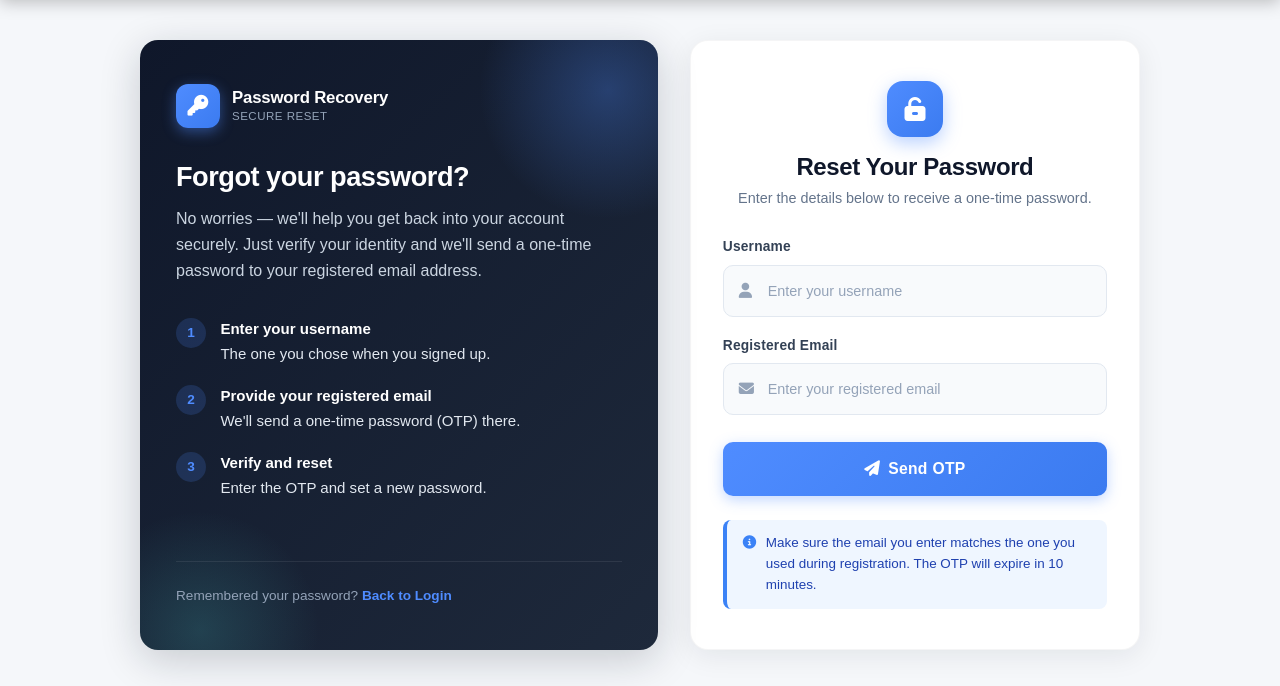
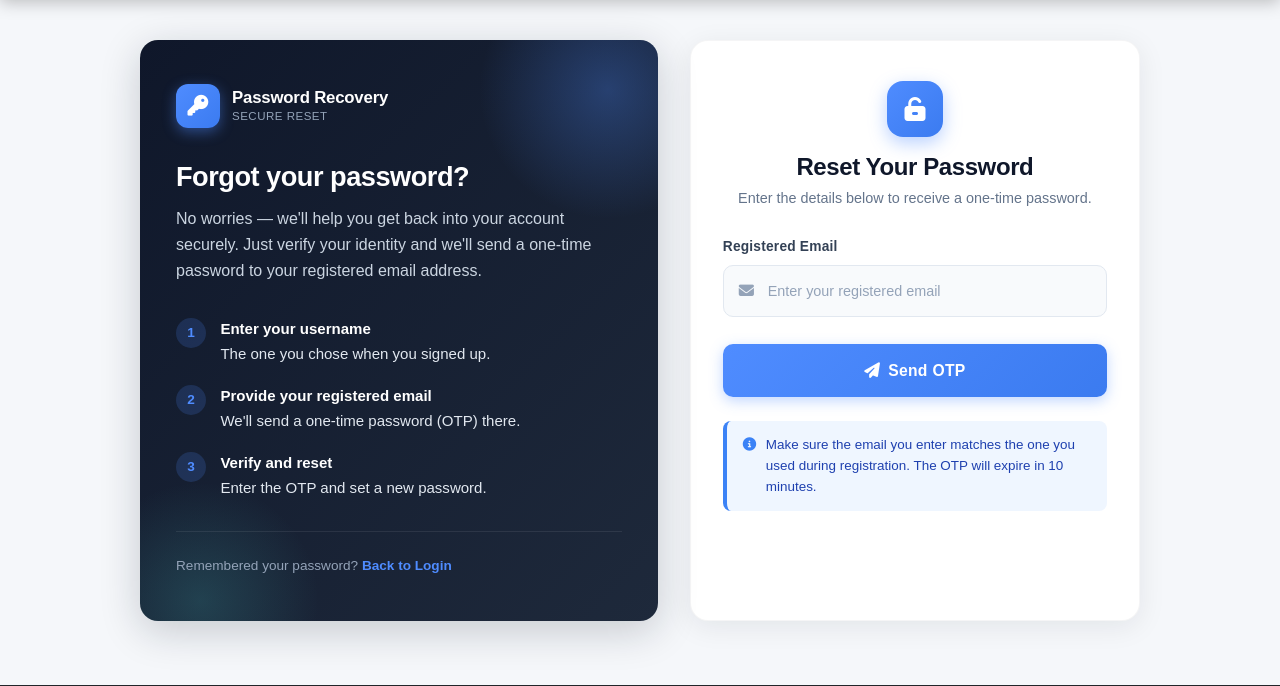
Before and after one commit to ajay9875/Mutual_Fund_Recommender, a Django app: page /forgetpass/ in a window 1280 px wide. Shown: the part 60-746 px from the top of the page. Run offline with Django 5.2, Linux system fonts and the light colour scheme.

Commit message:
feat: allow login with username or email and improve password reset flow

```diff
--- a/Myapp/templates/Forgetpass.html
+++ b/Myapp/templates/Forgetpass.html
@@ -515,17 +515,6 @@
             <form method="POST" action="/forgetpass/" novalidate>
                 {% csrf_token %}
 
-                <!-- Username -->
-                <div class="form-group">
-                    <label for="username">Username</label>
-                    <div class="input-wrap">
-                        <input type="text" id="username" name="username"
-                               placeholder="Enter your username"
-                               autocomplete="username" required>
-                        <i class="fas fa-user input-icon"></i>
-                    </div>
-                </div>
-
                 <!-- Registered Email -->
                 <div class="form-group">
                     <label for="email">Registered Email</label>
--- a/Myapp/templates/Login.html
+++ b/Myapp/templates/Login.html
@@ -550,7 +550,7 @@
                     <label for="username">Username</label>
                     <div class="input-wrap">
                         <input type="text" id="username" name="username"
-                               placeholder="Enter your username"
+                               placeholder="Email or username"
                                autocomplete="username" required>
                         <i class="fas fa-user input-icon"></i>
                     </div>
--- a/Myapp/urls.py
+++ b/Myapp/urls.py
@@ -7,7 +7,7 @@ from . import views
 
  # Ensure all views are imported for another routing
 
-handler404 = 'your_app.views.custom_404_view'
+handler404 = 'Myapp.views.custom_404_view'
 
 urlpatterns = [
     path('', views.default, name='default'),  # First hit goes to dashboard
--- a/Myapp/views.py
+++ b/Myapp/views.py
@@ -49,6 +49,9 @@ def default(request):
 def landing_page(request):
     return render(request,'Default.html')
 
+def custom_404_view(request, exception=None):
+    return render(request, '404.html', status=404)
+
 #By IndianAPI.in
 API_KEY = config("API_ACCESS_KEY")
 #At Rapidapi by indian market api
@@ -956,30 +959,46 @@ def sip_calculator(request):
         'calculated':          True,
     })
 
-# Handle login request by user
+from django.contrib.auth.models import User
+from django.db.models import Q
+
 def loginUser(request):
     if request.user.is_authenticated:
-        return redirect("dashboard")  # Prevent logged-in users from seeing login page
+        return redirect("dashboard")
 
     if request.method == 'POST':
-        username = request.POST['username']
-        password = request.POST['password']
-
-        if not username or not password:
-            messages.error(request, "Missing fields: Username and Password are required.")
+        username_or_email = request.POST.get('username', '').strip()
+        password = request.POST.get('password', '').strip()
+
+        if not username_or_email or not password:
+            messages.error(request, "Missing fields: Username/Email and Password are required.")
             return redirect('login')
 
-        user = authenticate(request, username=username, password=password)
+        # -------- Find the user by username OR email --------
+        try:
+            user_obj = User.objects.get(
+                Q(username__iexact=username_or_email) |
+                Q(email__iexact=username_or_email)
+            )
+        except User.DoesNotExist:
+            user_obj = None
+        except User.MultipleObjectsReturned:
+            # Rare: multiple users share the same email → fall back to username only
+            user_obj = User.objects.filter(username__iexact=username_or_email).first()
+
+        # -------- Authenticate with the resolved username --------
+        user = None
+        if user_obj is not None:
+            user = authenticate(request, username=user_obj.username, password=password)
 
         if user is not None:
             login(request, user)
-            #request.session.set_expiry(60)  # Explicit 30-minute timeout
-            request.session['session_start'] = int(time.time())  # Critical anchor point
-
-            # Store user details in session
-            request.session['username'] = user.username  # Store username
-            #request.session['profilepic'] = user.profile_picture  # Store username
-            request.session['full_name'] = f"{user.first_name} {user.last_name}"  # Store full name
+            # request.session.set_expiry(60)
+            request.session['session_start'] = int(time.time())
+
+            request.session['username']  = user.username
+            request.session['full_name'] = f"{user.first_name} {user.last_name}"
+
             messages.success(request, "Login successful!")
             return redirect('dashboard')
         else:
@@ -1058,7 +1077,7 @@ def verifyOTP(request):
                     full_name = user.username
 
                 # Website name (Customize this)
-                WEBSITE_NAME = "🔷Mutual Fund Recommendation System"
+                WEBSITE_NAME = "📈 Mutual Fund Recommendation System"
 
                 # Subject Line
                 subject = f"{WEBSITE_NAME} 🔑 Username Recovery Request"
@@ -1117,11 +1136,10 @@ def verifyOTP(request):
 def forgetpassword(request):
     if request.method == "POST":
         email = request.POST.get('email')
-        username = request.POST.get('username')
 
         try:
             # Check if user exists
-            user = User.objects.get(email=email, username=username)
+            user = User.objects.get(email=email)
 
             # Generate a 6-digit OTP
             otp = random.randint(100000, 999999)
@@ -1146,7 +1164,7 @@ def forgetpassword(request):
                 full_name = user.username
 
             # Website Name
-            WEBSITE_NAME = "🔷 Mutual Fund Recommendation System"
+            WEBSITE_NAME = "📈 Mutual Fund Recommendation System"
 
             # Subject Line
             subject = f"{WEBSITE_NAME} 🔑 Your OTP to Reset Password"
@@ -1162,7 +1180,7 @@ def forgetpassword(request):
                         <p><strong>Your One-Time Password (OTP):</strong>
                             <span style="color: #2c3e50; font-weight: bold; font-size: 20px;">{otp}</span>
                         </p>
-                        <p>Use this OTP to reset your password. This OTP is valid for a limited time.</p>
+                        <p>Use this OTP to reset your password. This OTP is valid only for 10 minutes.</p>
                         <p>If you did not request this, please ignore this email or contact support.</p>
                         <hr style="border: 0; height: 1px; background: #ddd;">
                         <p style="text-align: center; font-size: 12px; color: #555;">
@@ -1188,7 +1206,7 @@ def forgetpassword(request):
             return redirect('verifyotp')
 
         except User.DoesNotExist:
-            messages.error(request, "Invalid username or email!")
+            messages.error(request, "Email is not registered!")
             return redirect('forgetpass')
 
     context = {
@@ -1241,7 +1259,7 @@ def resetpassword(request):
                 full_name = user.username
 
             # Website Name
-            WEBSITE_NAME = "🔷 Mutual Fund Recommendation System"
+            WEBSITE_NAME = "📈 Mutual Fund Recommendation System"
 
             # Email subject
             subject = f"{WEBSITE_NAME} 🔑 Password Reset Successful"
@@ -1322,7 +1340,7 @@ def forgetusername(request):
                 full_name = user.username
 
             # Website Name
-            WEBSITE_NAME = "🔷 Mutual Fund Recommendation System"
+            WEBSITE_NAME = "📈 Mutual Fund Recommendation System"
 
             # Subject Line
             subject = f"{WEBSITE_NAME} 🔑 OTP for Username Recovery"
@@ -1426,7 +1444,7 @@ def newuser(request):
         full_name = f"{first_name} {last_name}".strip()  # Removes extra spaces if any field is empty
 
         # Website Name
-        WEBSITE_NAME = "🔷 Mutual Fund Recommendation System"
+        WEBSITE_NAME = "📈 Mutual Fund Recommendation System"
 
         # Subject Line
         subject = f"{WEBSITE_NAME} 🎉Registration Successful!"
```
Also changed, not shown: dashboard.png (added), thumbnail.png (deleted).
